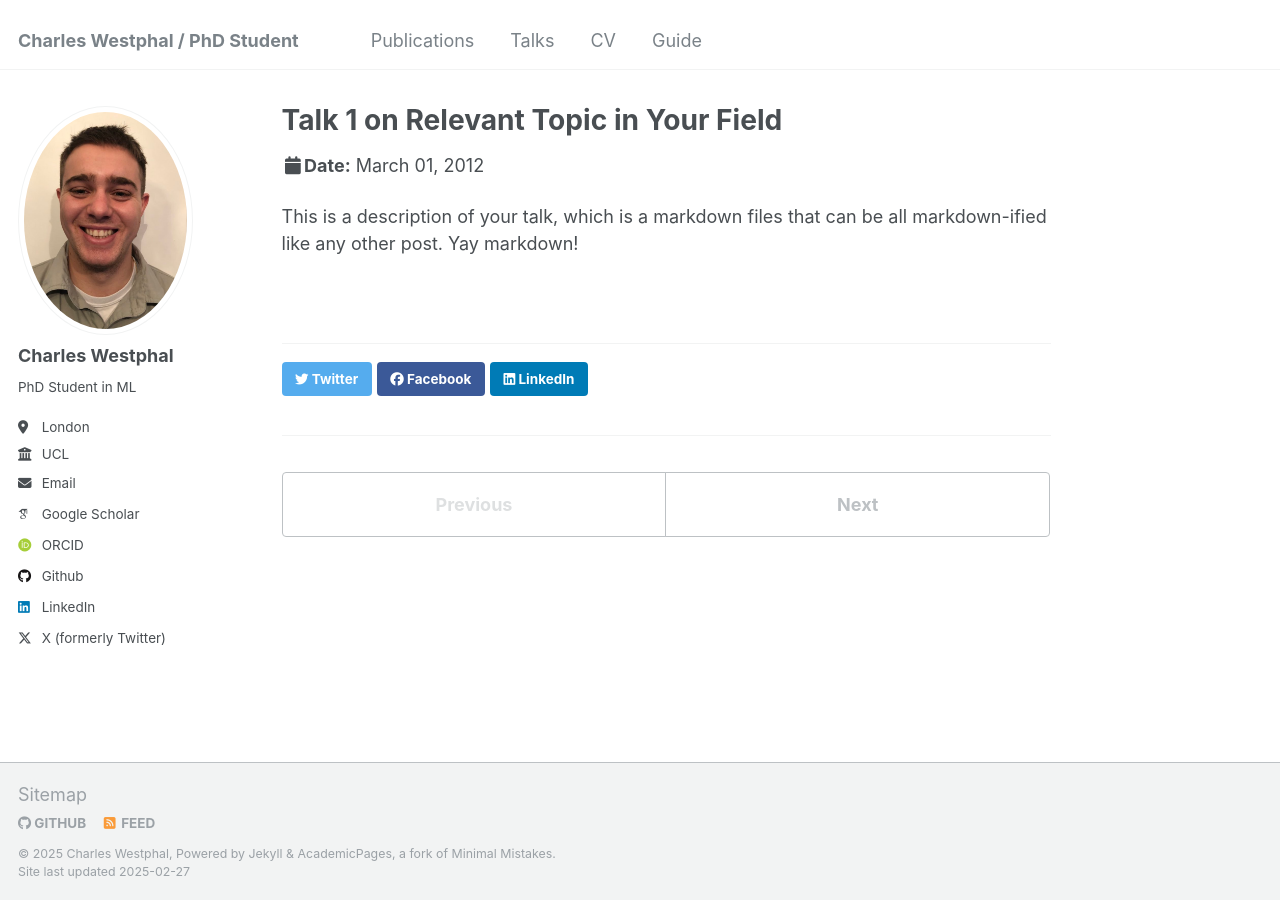
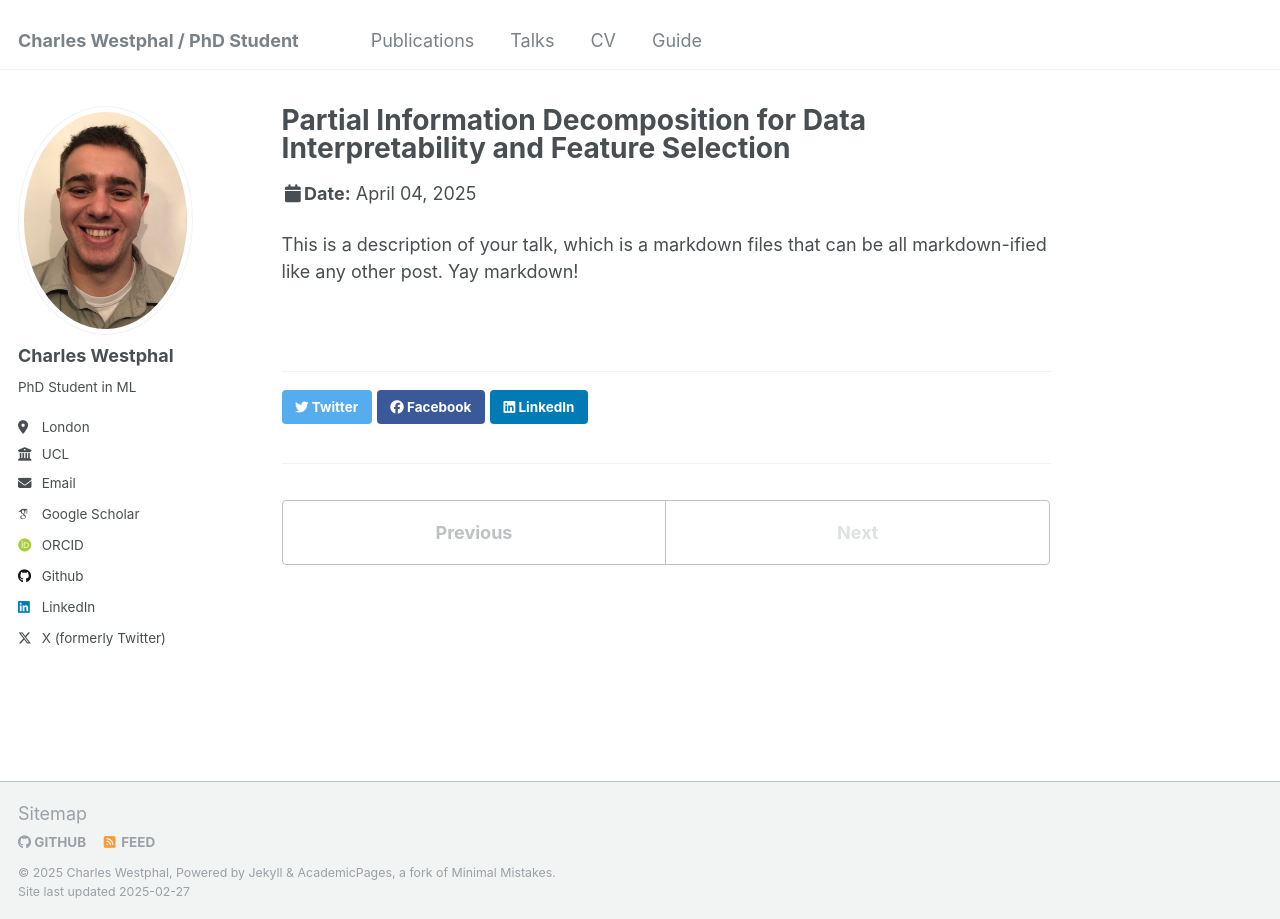
Before and after one commit to c-s-westphal/c-s-westphal.github.io, a Jekyll site: the page built from _talks/2012-03-01-talk-1.md, in a window 1280 px wide. Built offline with Jekyll 4.4.1, drawn with Linux system fonts in a browser that asks for light colours; some web fonts are replaced.

Commit message:
Update 2012-03-01-talk-1.md

```diff
--- a/_talks/2012-03-01-talk-1.md
+++ b/_talks/2012-03-01-talk-1.md
@@ -1,11 +1,11 @@
 ---
-title: "Talk 1 on Relevant Topic in Your Field"
+title: "Partial Information Decomposition for Data Interpretability
+and Feature Selection"
 collection: talks
 type: "Talk"
-permalink: /talks/2012-03-01-talk-1
-venue: "UC San Francisco, Department of Testing"
-date: 2012-03-01
-location: "San Francisco, California"
+venue: "Splash Beach Resort in Mai Khao"
+date: 04-04-2025
+location: "Phuket, Thailand"
 ---
 
 This is a description of your talk, which is a markdown files that can be all markdown-ified like any other post. Yay markdown!
```
